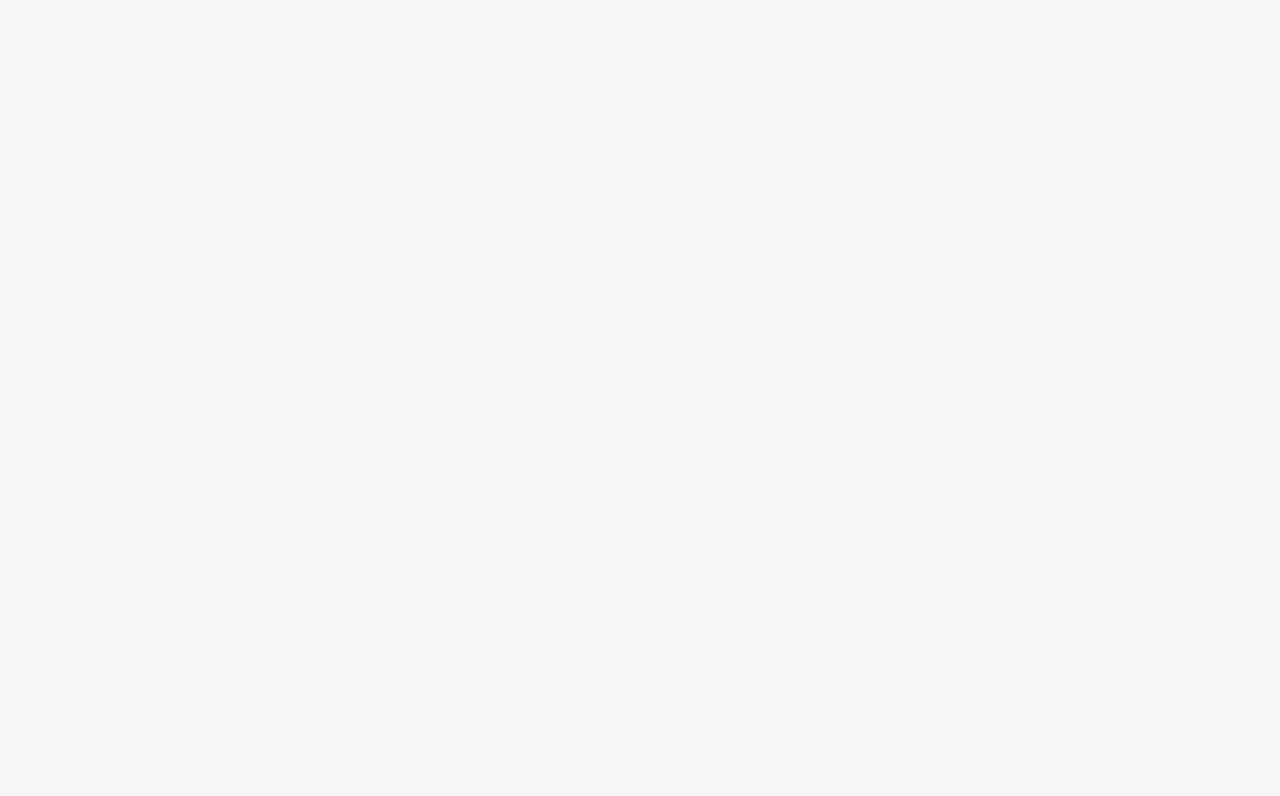
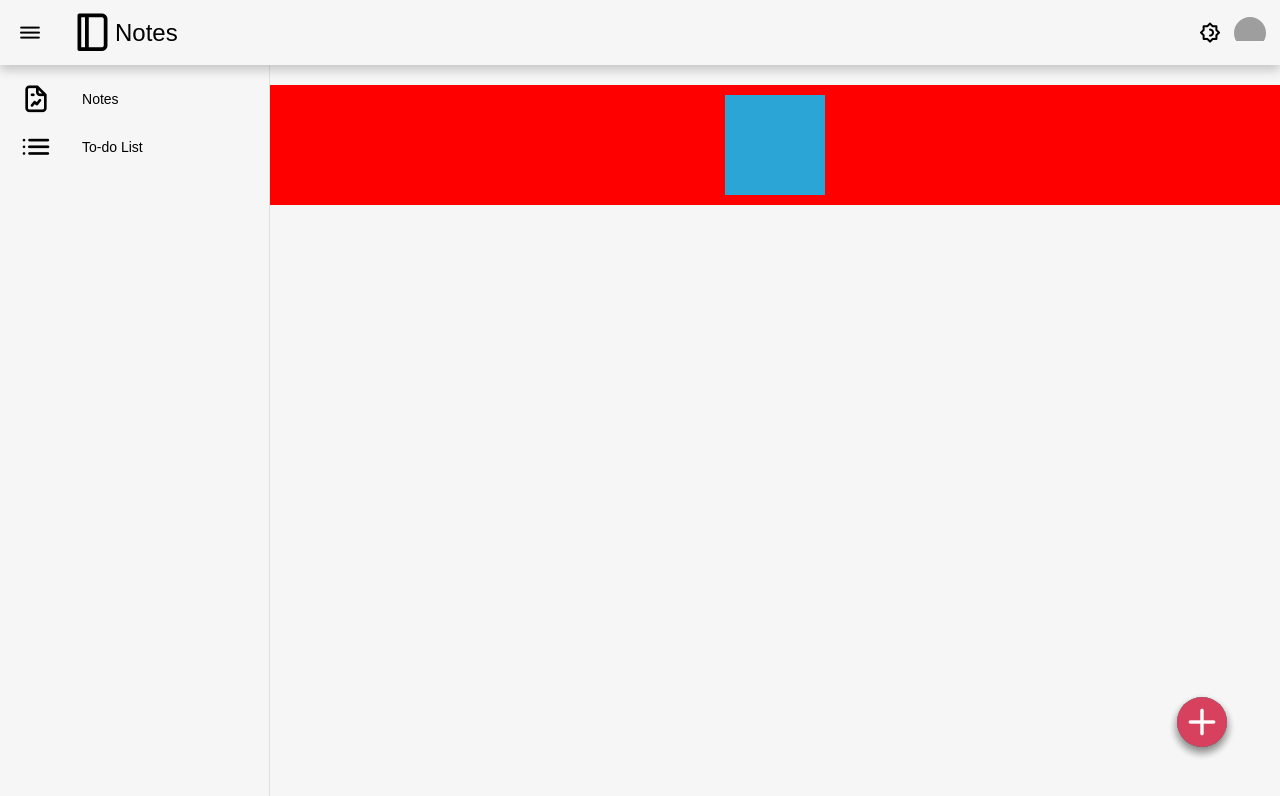
Before and after one commit to Siddhartha-Pandit/notes, a React (Create React App) app in the folder notes/notesfront/: page /notes/add in a window 1280 px wide. Before the commit this address had no page. Shown: the top 796 px of the page. Built offline with nearby package versions, Linux system fonts and the light colour scheme; grey boxes are pictures that could not be loaded.

Commit message:
Added Add notes and add todo

```diff
--- a/notes/notesfront/src/App.css
+++ b/notes/notesfront/src/App.css
@@ -307,7 +307,20 @@ body {
 .plus-cointainer:hover{
   background-color: #B3364C;
 }
+.addNotes{
+  display: flex;
+  align-items: center;
+  justify-content: center;
+  background-color: red;
+  width: 100%;
+  height: 100%;
 
+}
+.addNotes-cointainer{
+  width: 100px;
+  height: 100px;
+  background-color: #2BA5D6;
+}
 @media only screen and(max-width:1200) {
   /*large screen */
 }
--- a/notes/notesfront/src/App.js
+++ b/notes/notesfront/src/App.js
@@ -9,6 +9,8 @@ import Add from './components/Add';
 import { BrowserRouter as Router, Route, Routes } from 'react-router-dom';
 import NoteDetail from './components/NoteDetail';
 import TodoDetail from './components/TodoDetail';
+import AddNotes from './components/AddNotes';
+import AddTodo from './components/AddTodo';
 
 function App() {
   return (
@@ -29,6 +31,8 @@ function App() {
             <Route path="/todo" element={<Todo />} />
             <Route path="/note/:id" element={<NoteDetail />} />
             <Route path="/todo/:id" element={<TodoDetail />} />
+            <Route path="/notes/add" element={<AddNotes />} />
+            <Route path="/todo/add" element={<AddTodo />} />
           </Routes>
           <Add></Add>
         </div>
--- a/notes/notesfront/src/components/Add.jsx
+++ b/notes/notesfront/src/components/Add.jsx
@@ -1,30 +1,31 @@
 import { useState } from "react";
+import { Link } from "react-router-dom";
 
 const Add = () => {
-    const [plusClick,setPlusClick]=useState(true)
-    function hover(){
+    const [plusClick, setPlusClick] = useState(true)
+    function hover() {
 
-        const a=document.querySelector(":root");
+        const a = document.querySelector(":root");
 
-        a.style.setProperty('--translate-todo','0px')
-        a.style.setProperty('--translate-notes','0px')
+        a.style.setProperty('--translate-todo', '0px')
+        a.style.setProperty('--translate-notes', '0px')
 
     }
-    function hoverRemove(){
+    function hoverRemove() {
 
-        const a=document.querySelector(":root");
+        const a = document.querySelector(":root");
 
-            a.style.setProperty('--translate-todo','56px')
-            a.style.setProperty('--translate-notes','112px')
+        a.style.setProperty('--translate-todo', '56px')
+        a.style.setProperty('--translate-notes', '112px')
 
 
     }
-    function clickEvent(){
-        if(plusClick){
+    function clickEvent() {
+        if (plusClick) {
             hover()
             setPlusClick(false)
         }
-        else{
+        else {
             hoverRemove()
             setPlusClick(true)
         }
@@ -33,17 +34,21 @@ const Add = () => {
     return (
         <div>
             <div class="add-cointainer" onMouseOver={hover} onMouseOut={hoverRemove}>
+                <Link to="/notes/add">
                     <div className="addNote-cointainer" onMouseOver={hover} onMouseOut={hoverRemove} >
                         <i class="uil uil-notes"></i>
                     </div>
+                </Link>
+                <Link to="/todo/add">
                     <div className="addTodo-cointainer" onMouseOver={hover} onMouseOut={hoverRemove} >
                         <i class="uil uil-list-ul"></i>
                     </div>
+                </Link>
                 <div className="plus-cointainer" onMouseOver={hover} onClick={clickEvent} onMouseOut={hoverRemove} >
                     <i class="uil uil-plus"></i>
                 </div>
             </div>
-        </div>
+        </div >
     );
 }
 
--- /dev/null
+++ b/notes/notesfront/src/components/AddNotes.jsx
@@ -0,0 +1,11 @@
+const AddNotes = () => {
+    return (
+        <div className="hero-cointainer addNotes">
+            <div className="addNotes-cointainer">
+
+            </div >
+        </div >
+    );
+}
+
+export default AddNotes;
--- /dev/null
+++ b/notes/notesfront/src/components/AddTodo.jsx
@@ -0,0 +1,9 @@
+const AddTodo = () => {
+    return (
+        <div className="hero-cointainer">
+            This is add todo
+        </div>
+     );
+}
+
+export default AddTodo;
--- a/notes/notesfront/src/components/NoteDetail.jsx
+++ b/notes/notesfront/src/components/NoteDetail.jsx
@@ -6,7 +6,7 @@ const NoteDetail = () => {
     const { data }= useFetch('http://127.0.0.1:8000/note/'+id)
 
     return (
-        <div>
+        <div className="hero-cointainer">
           <h1>{data.title}</h1>
           <p>{data.detail}</p>
         </div>
--- a/notes/notesfront/src/components/TodoDetail.jsx
+++ b/notes/notesfront/src/components/TodoDetail.jsx
@@ -5,7 +5,7 @@ const TodoDetail = () => {
     console.log(id)
     const { data }= useFetch('http://127.0.0.1:8000/todo/'+id)
     return (
-        <div>
+        <div className="hero-cointainer">
            <h1>{data.todolist}</h1>
             <h3>{data.time}</h3>
             <h2>Status: {data.status}</h2>
```
Also changed, not shown: 1 other file (tests, documents, lock files or other folders). Lines whose indentation alone changed are shown as unchanged.
